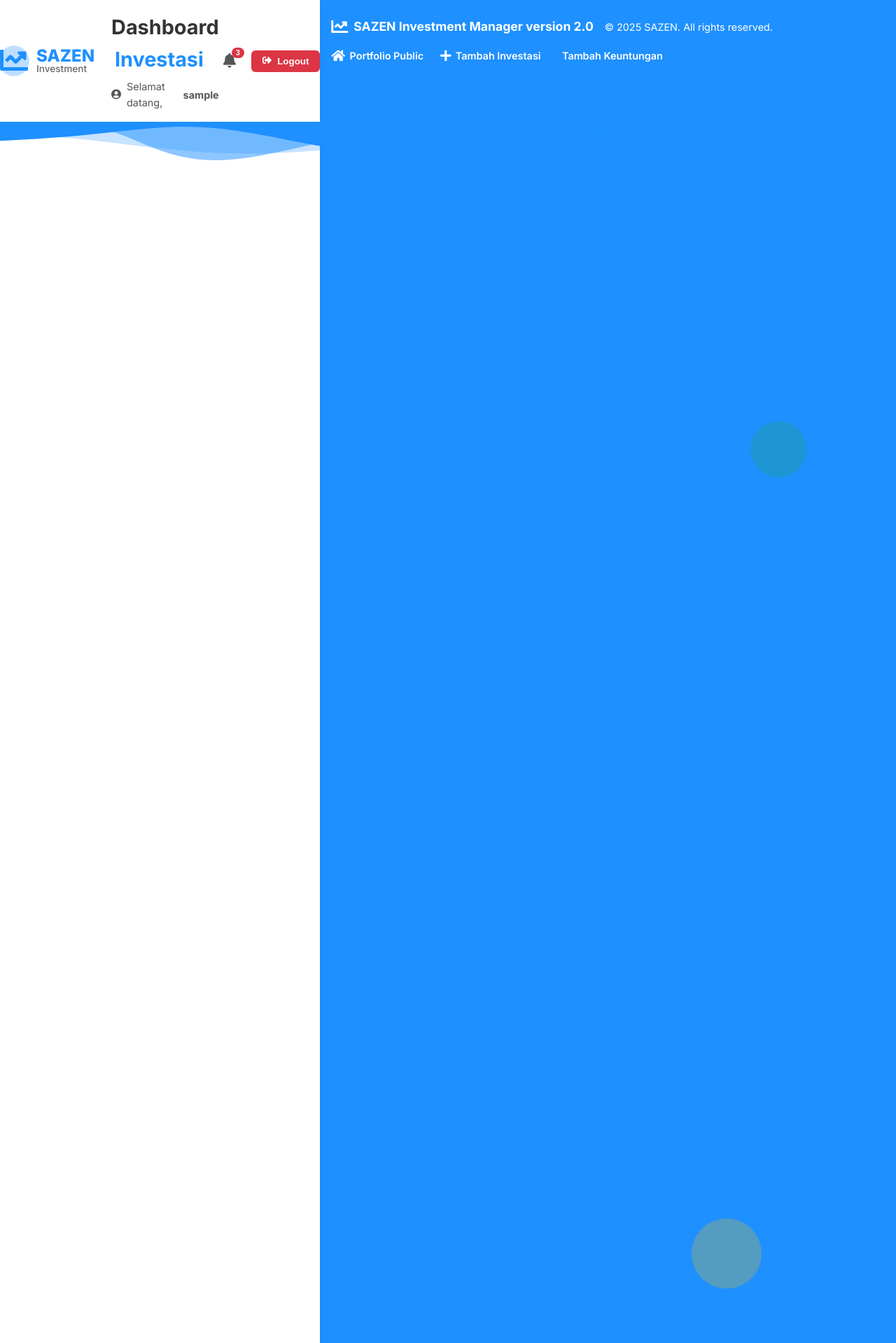
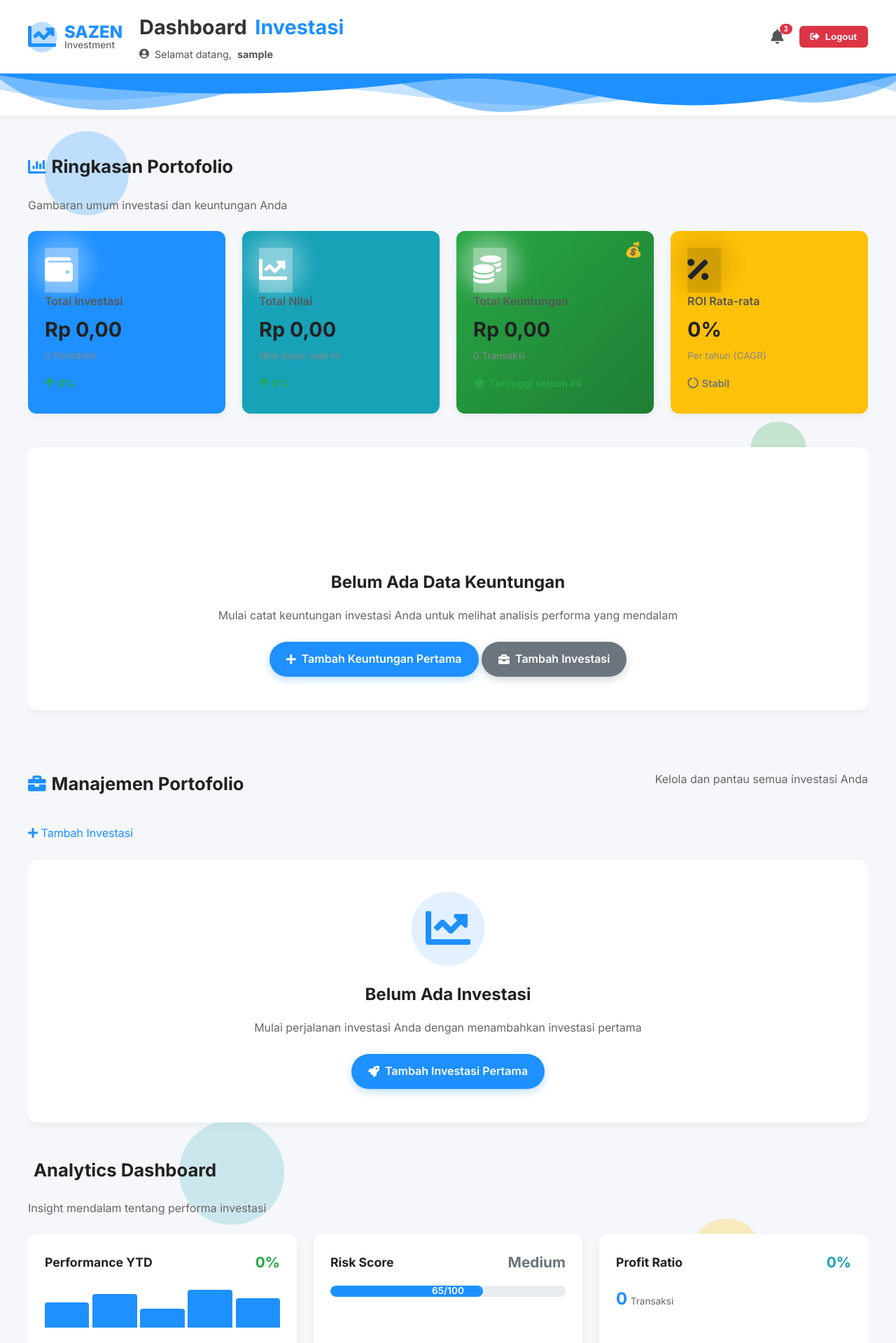
Before and after one commit to darkdragon630/sazen_maninvst, a PHP site: page /dashboard.php in a window 1280 px wide. Shown: the top 1919 px of the page at 70% size. Run offline with PHP 8.4, Linux system fonts and the light colour scheme; the visitor is signed in with stand-in values (Sample User, id 1); data comes from the database, SQL or seed files in the repository; data that the repository does not hold is empty.

Commit message:
Update dashboard.css

```diff
--- a/assets/css/dashboard.css
+++ b/assets/css/dashboard.css
@@ -5,10 +5,9 @@
     box-sizing: border-box;
 }
 
-/* --- Fix: Prevent Horizontal Scroll --- */
+/* --- Fix: Prevent Horizontal Scroll & Enable Sticky Layout --- */
 html, body {
     max-width: 100vw;
-    display: flex;
     width: 100%;
     overflow-x: hidden;
     margin: 0;
@@ -20,6 +19,14 @@
     line-height: 1.6;
     -webkit-font-smoothing: antialiased;
     -moz-osx-font-smoothing: grayscale;
+    height: 100%;
+}
+
+/* Body sebagai flex container agar footer tidak mengambang */
+body {
+    display: flex;
+    flex-direction: column;
+    min-height: 100vh;
 }
 
 a {
@@ -198,10 +205,9 @@
 .header {
     background: #fff;
     box-shadow: 0 2px 8px rgba(0,0,0,0.05);
-    position: relative;
-    z-index: 10;
     position: sticky;
     top: 0;
+    z-index: 1000;
 }
 
 .header-content {
@@ -378,10 +384,10 @@
 /* Main Content */
 .main-content {
     flex: 1;
+    padding: 2rem 0 4rem;
+    position: relative;
+    z-index: 5;
     overflow-y: auto;
-    padding: 2rem 0 4rem;
-    position: relative;
-    z-index: 5;
 }
 
 /* Section Headers */
@@ -1549,6 +1555,7 @@
     color: #fff;
     padding: 1.5rem 0;
     font-size: 0.9rem;
+    flex-shrink: 0;
 }
 
 .footer-content {
```
